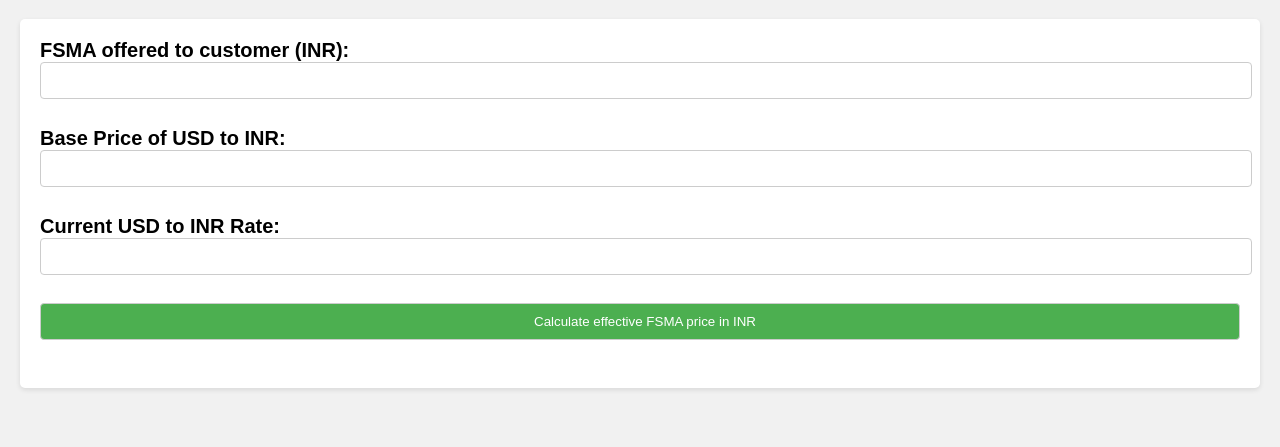
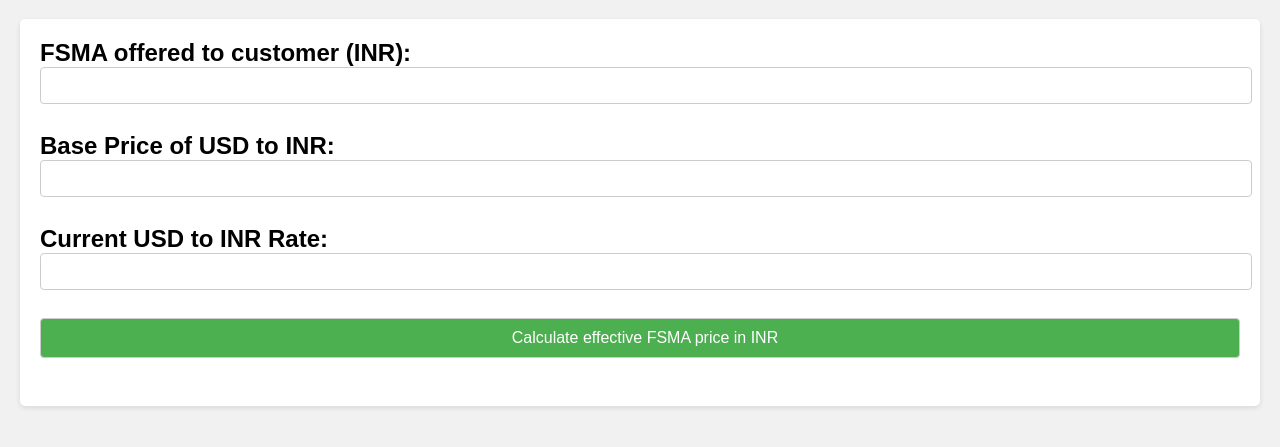
Before and after one commit to aritam11/FSMA, a plain HTML site: page index.html in a window 1280 px wide. Shown: the part 81-528 px from the top of the page. Drawn offline with Linux system fonts and the light colour scheme.

Commit message:
font size

```diff
--- a/index.html
+++ b/index.html
@@ -25,7 +25,7 @@
 
         label {
             font-weight: bold;
-            font-size:20px
+            font-size:1.5rem;
         }
 
         input[type="text"],
@@ -41,6 +41,7 @@
             background-color: #4CAF50;
             color: #fff;
             cursor: pointer;
+            font-size: 1rem;
         }
 
         input[type="button"]:hover {
```
